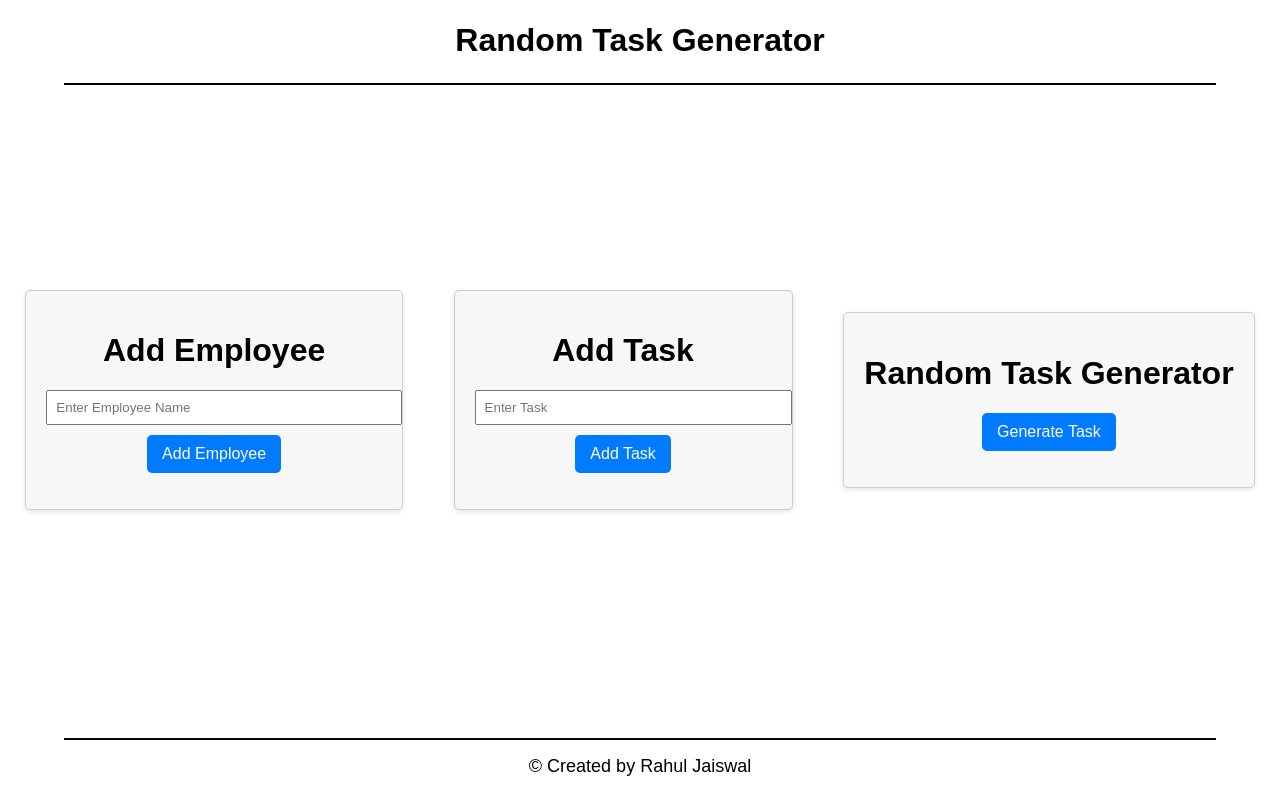
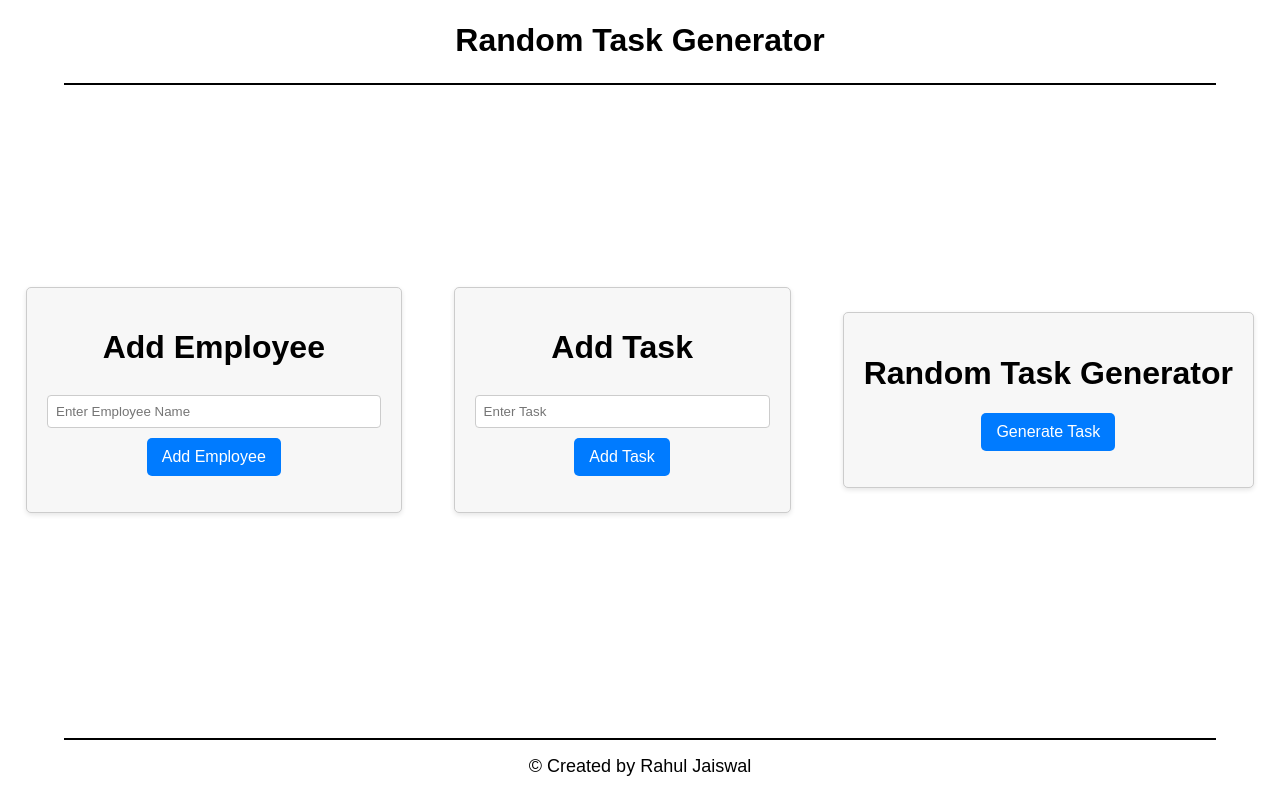
Before and after one commit to Thehackernonymous/Random-Task-Generator, a plain HTML site: page index.html in a window 1280 px wide. Drawn offline with Linux system fonts and the light colour scheme.

Commit message:
Update HomePage.css

```diff
--- a/HomePage.css
+++ b/HomePage.css
@@ -63,6 +63,16 @@ body {
     box-shadow: 0 2px 5px rgba(0, 0, 0, 0.1);
   }
 
+  input[type=text], select {
+    width: 100%;
+    padding: 12px 20px;
+    margin: 8px 0;
+    display: inline-block;
+    border: 1px solid #ccc;
+    border-radius: 4px;
+    box-sizing: border-box;
+  }
+
   button {
     padding: 10px 20px;
     font-size: 16px;
```
